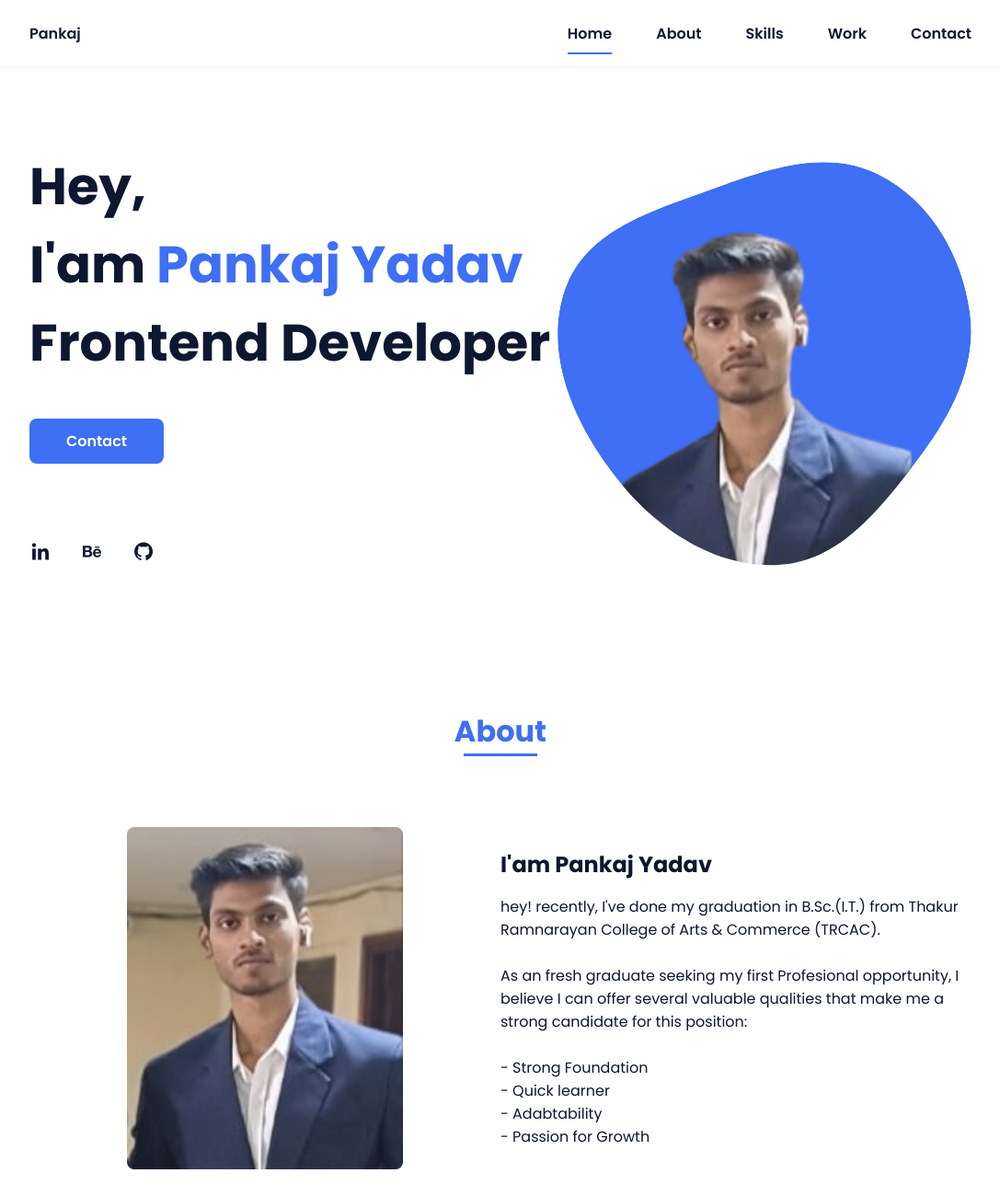
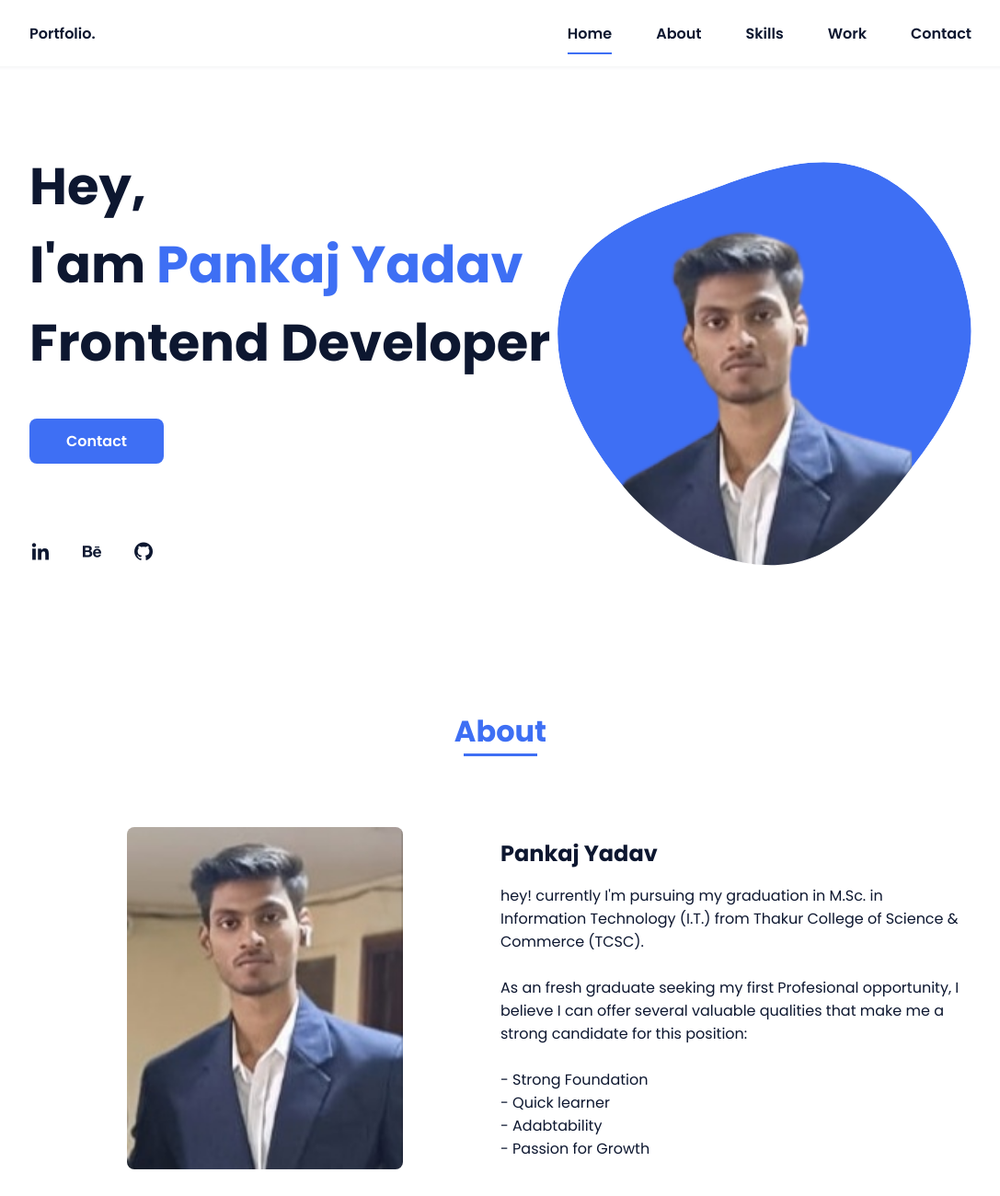
Before and after one commit to pankaj-yadav-05/Personal-portfolio, a plain HTML site: page index.html in a window 1280 px wide. Shown: the top 1300 px of the page at 92% size, without its empty margins (96-1183 px from the left). Drawn offline with nearby package versions, Linux system fonts and the light colour scheme.

Commit message:
Add files via upload

```diff
--- a/index.html
+++ b/index.html
@@ -16,7 +16,7 @@
         <header class="l-header">
             <nav class="nav bd-grid">
                 <div>
-                    <a href="#" class="nav__logo">Pankaj</a>
+                    <a href="#" class="nav__logo">Portfolio.</a>
                 </div>
 
                 <div class="nav__menu" id="nav-menu">
@@ -73,8 +73,8 @@
                     </div>
 
                     <div>
-                        <h2 class="about__subtitle">I'am Pankaj Yadav</h2>
-                        <p class="about__text"> hey! recently, I've done my graduation in B.Sc.(I.T.) from Thakur Ramnarayan College of Arts & Commerce (TRCAC). <br><br>As an fresh graduate seeking my first Profesional opportunity, I believe I can offer several valuable qualities that make me a strong candidate for this position: </p><br>
+                        <h2 class="about__subtitle"> Pankaj Yadav</h2>
+                        <p class="about__text"> hey! currently I'm pursuing  my graduation in M.Sc. in Information Technology (I.T.) from Thakur College of Science & Commerce (TCSC). <br><br>As an fresh graduate seeking my first Profesional opportunity, I believe I can offer several valuable qualities that make me a strong candidate for this position: </p><br>
                         <p>- Strong Foundation</p>
                         <p>- Quick learner</p>
                         <p>- Adabtability</p>
@@ -91,7 +91,7 @@
                 <div class="skills__container bd-grid">
                     <div>
                         <h2 class="skills__subtitle">Profesional Skills</h2>
-                        <p class="skills__text">Lorem ipsum dolor sit, amet consectetur adipisicing elit. Velit optio id vero amet, alias architecto consectetur error eum eaque sit.</p>
+                        <p class="skills__text">Familiear with web Techonogies like javascript and fundamentals framwork and database - SQL / noSQL</p>
                         <div class="skills__data">
                             <div class="skills__names">
                                 <i class='bx bxl-html5 skills__icon'></i>
@@ -191,7 +191,7 @@
 
         <!--===== FOOTER =====-->
         <footer class="footer">
-            <p class="footer__title">Pankaj</p>
+            <p class="footer__title">Portfolio</p>
             <div class="footer__social">
                 <a href="#" class="footer__icon"><i class='bx bxl-facebook' ></i></a>
                 <a href="#" class="footer__icon"><i class='bx bxl-instagram' ></i></a>
```
